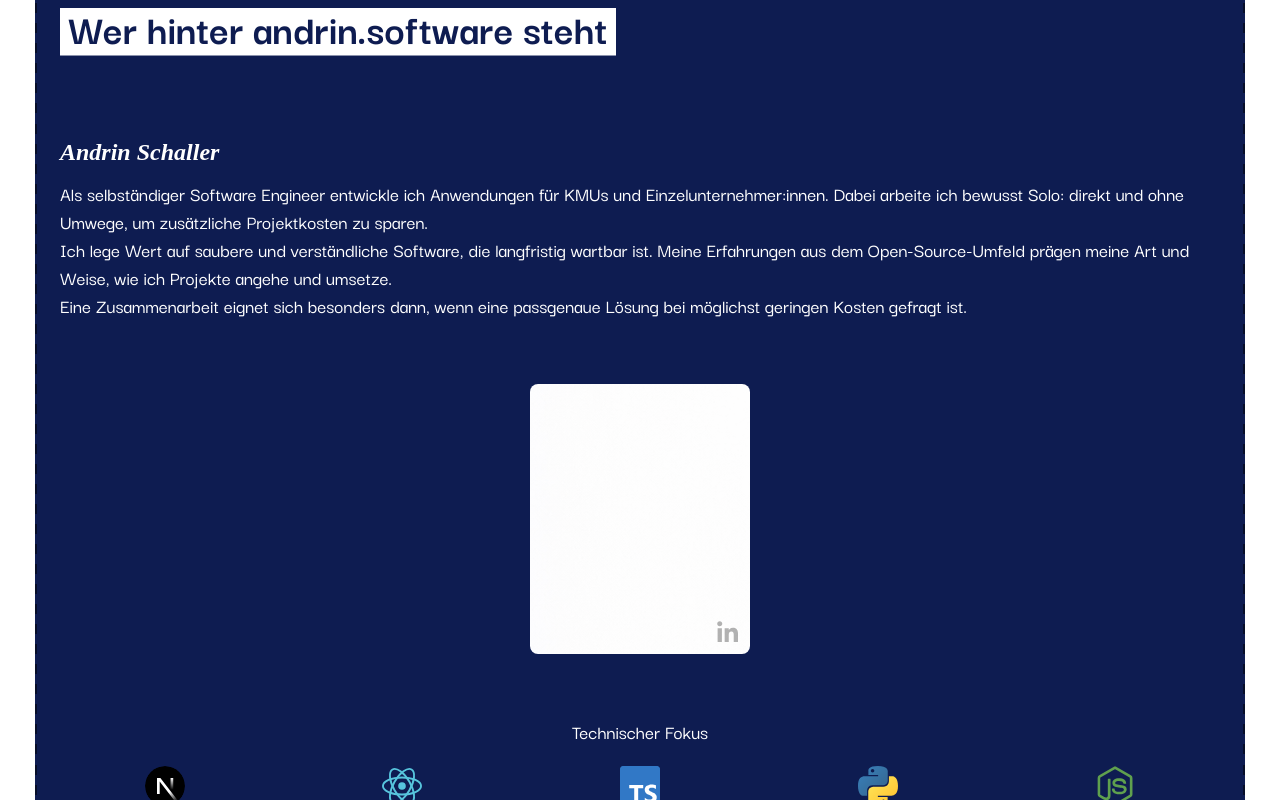
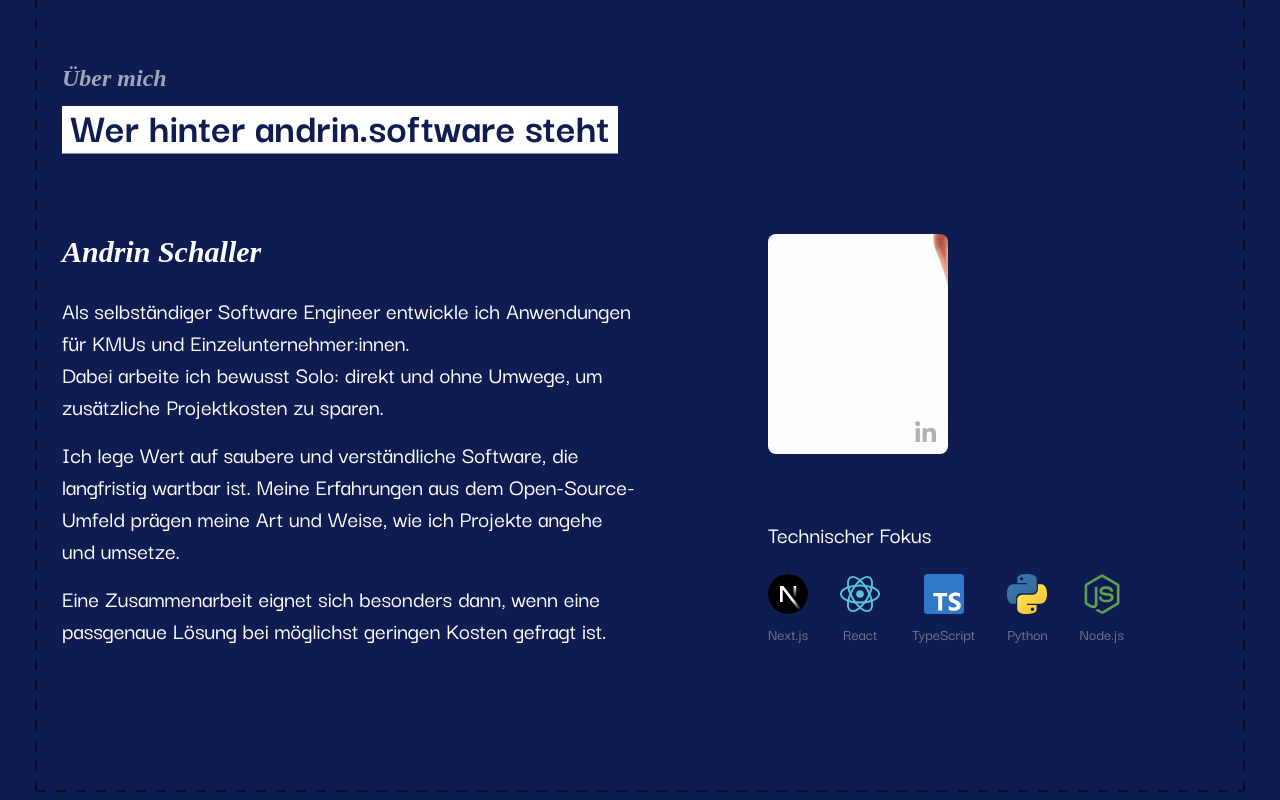
Before and after one commit to codeofandrin/andrin.software, a Next.js app: page / in a window 1280 px wide. Shown: the part 3800-4600 px from the top of the page. Built offline with nearby package versions, Linux system fonts and the light colour scheme.

Commit message:
Implement about section for desktop

```diff
--- a/src/app/(general)/(home)/page.tsx
+++ b/src/app/(general)/(home)/page.tsx
@@ -16,14 +16,12 @@ export const metadata = {
 
 export default function Home() {
   return (
-    <div className="sm:flex sm:justify-center">
-      <div className="sm:mx-body-desktop w-full sm:max-w-7xl">
-        <Hero />
-        <Services />
-        <Projects />
-        <About />
-        <Contact />
-      </div>
+    <div className="w-full sm:flex sm:flex-col sm:items-center">
+      <Hero />
+      <Services />
+      <Projects />
+      <About />
+      <Contact />
     </div>
   )
 }
--- a/src/components/home/About.tsx
+++ b/src/components/home/About.tsx
@@ -38,34 +38,48 @@ const TECH_ITEMS = [
 function AboutIntroduction() {
   return (
     <div>
-      <h3 className="font-['DM-Serif'] text-2xl font-bold italic">Andrin Schaller</h3>
-      <p className="mt-3 text-xl">
+      <h3 className="font-['DM-Serif'] text-2xl font-bold italic sm:text-3xl">Andrin Schaller</h3>
+      <div className="mt-3 flex flex-col text-xl sm:mt-6 sm:gap-4 sm:text-2xl">
+        <p>
           Als selbständiger Software Engineer entwickle ich Anwendungen für KMUs und Einzelunternehmer:innen.
+          <br />
           Dabei arbeite ich bewusst Solo: direkt und ohne Umwege, um zusätzliche Projektkosten zu sparen.
-        <br />
+        </p>
+        <p>
           Ich lege Wert auf saubere und verständliche Software, die langfristig wartbar ist. Meine Erfahrungen
           aus dem Open-Source-Umfeld prägen meine Art und Weise, wie ich Projekte angehe und umsetze.
-        <br />
+        </p>
+        <p>
           Eine Zusammenarbeit eignet sich besonders dann, wenn eine passgenaue Lösung bei möglichst geringen
           Kosten gefragt ist.
         </p>
+      </div>
     </div>
   )
 }
 
 function AboutPortrait() {
   return (
-    <div className="flex justify-center">
+    <div className="flex justify-center lg:justify-start">
       <Link
         href={Socials.linkedIn}
         target="_blank"
-        className="group relative h-[270px] w-[220px] overflow-hidden rounded-lg">
+        className="group relative h-[270px] w-[220px] overflow-hidden rounded-lg lg:h-[220px] lg:w-[180px]">
+        {/* Portrait Mobile */}
         <Image
-          className="object-none object-[0%_50%]"
+          className="object-none object-[0%_50%] lg:hidden"
           src="/images/portrait.png"
           alt="portrait_andrin_schaller"
           fill
           sizes="250px"
+        />
+        {/* Portrait Desktop */}
+        <Image
+          className="hidden object-none object-[10%_50%] lg:block"
+          src="/images/portrait.png"
+          alt="portrait_andrin_schaller"
+          fill
+          sizes="220px"
         />
         <SVGLinkedin className="absolute right-0 bottom-0 z-[99] mr-2 mb-2 origin-bottom-right scale-40 rounded-lg fill-black/30 transition-colors duration-300 group-hover:bg-[#00A0DC] group-hover:fill-white" />
       </Link>
@@ -81,17 +95,17 @@ interface AboutTechItemProps {
 function AboutTechItem({ name, SvgComponent }: AboutTechItemProps) {
   return (
     <div className="flex flex-col items-center">
-      <SvgComponent className="h-10 w-10" />
-      <p className="text-primary-60 mt-1 text-base">{name}</p>
+      <SvgComponent className="h-8 w-8 sm:h-10 sm:w-10" />
+      <p className="text-primary-60 mt-1 text-base sm:mt-2">{name}</p>
     </div>
   )
 }
 
 function AboutTechnicalFocus() {
   return (
-    <div className="flex flex-col items-center">
-      <p className="text-xl">Technischer Fokus</p>
-      <div className="mt-5 grid w-full grid-cols-[repeat(auto-fit,minmax(70px,1fr))] gap-7">
+    <div className="flex flex-col items-center lg:items-start">
+      <p className="text-xl lg:text-2xl">Technischer Fokus</p>
+      <div className="mt-6 grid w-full grid-cols-[repeat(auto-fit,minmax(70px,1fr))] gap-7 lg:flex lg:flex-wrap lg:gap-8">
         {TECH_ITEMS.map(({ name, SvgComponent }) => (
           <AboutTechItem key={`about-tech-${name}`} name={name} SvgComponent={SvgComponent} />
         ))}
@@ -102,7 +116,7 @@ function AboutTechnicalFocus() {
 
 export default function About() {
   return (
-    <SectionContainer colorTransition={true} bgColor="bg-primary-100" theme="dark">
+    <SectionContainer colorTransition bgColor="bg-primary-100" theme="dark">
       <ContentPadding className="text-white">
         <SectionTitle
           id="ueber-mich"
@@ -111,9 +125,13 @@ export default function About() {
           theme="dark"
         />
         <div className="grid gap-16">
+          <div className="grid grid-cols-1 gap-16 lg:grid-cols-2 lg:items-center lg:gap-0">
             <AboutIntroduction />
+            <div className="flex flex-col gap-16 lg:ml-32">
               <AboutPortrait />
               <AboutTechnicalFocus />
+            </div>
+          </div>
         </div>
       </ContentPadding>
     </SectionContainer>
--- a/src/components/home/Contact.tsx
+++ b/src/components/home/Contact.tsx
@@ -229,7 +229,7 @@ function ContactForm() {
 
 export default function Contact() {
   return (
-    <SectionContainer className="relative" noBottomPadding noBottomBorder>
+    <SectionContainer className="relative" noBottomPadding noYBorder>
       <ContentPadding>
         <SectionTitle
           id="kontakt"
--- a/src/components/home/Projects.tsx
+++ b/src/components/home/Projects.tsx
@@ -92,7 +92,7 @@ function ProjectRow({ index, type, title, description, link, imagePath, imageTra
 
 export default function Projects() {
   return (
-    <SectionContainer noBottomBorder>
+    <SectionContainer noYBorder>
       <ContentPadding>
         <SectionTitle id="projekte" title="Projekte" subTitle="Arbeiten aus der Praxis" />
         <div>
--- a/src/components/home/SectionContainer.tsx
+++ b/src/components/home/SectionContainer.tsx
@@ -5,7 +5,7 @@ interface SectionContainerProps extends React.HTMLProps<HTMLDivElement> {
   theme?: string
   bgColor?: string
   noBottomPadding?: boolean
-  noBottomBorder?: boolean
+  noYBorder?: boolean
 }
 
 export default function SectionContainer({
@@ -15,25 +15,53 @@ export default function SectionContainer({
   theme = "light",
   bgColor = "bg-inherit",
   noBottomPadding = false,
-  noBottomBorder = false,
+  noYBorder = false,
   ...props
 }: SectionContainerProps) {
-  let bottomPadding = noBottomPadding ? null : colorTransition ? "pb-36" : "pb-52 sm:pb-72"
-  let border
+  const bottomPadding = noBottomPadding ? "" : colorTransition ? "pb-36" : "pb-52 sm:pb-72"
 
-  switch (theme) {
-    case "light":
-      border = `${noBottomBorder ? "section-border-x-dashed-desktop" : "section-border-b-dashed-mobile section-border-x-and-b-dashed-desktop"} ${colorTransition && "section-border-t-dashed-mobile section-border-x-and-t-dashed-desktop"}`
-      break
+  const isLight = theme === "light"
 
-    case "dark":
-      border = `${noBottomBorder ? "section-border-x-dashed-dark-desktop" : "section-border-b-dashed-dark-mobile section-border-x-and-b-dashed-dark-desktop"} ${colorTransition && "section-border-t-dashed-dark-mobile section-border-x-and-t-dashed-dark-desktop"}`
-      break
+  // Combined x+b border (desktop only)
+  const xAndBBorder = isLight
+    ? "section-border-b-dashed-mobile section-border-x-and-b-dashed-desktop"
+    : "section-border-b-dashed-dark-mobile section-border-x-and-b-dashed-dark-desktop"
+
+  // x border only (desktop, no y)
+  const xBorder = isLight ? "section-border-x-dashed-desktop" : "section-border-x-dashed-dark-desktop"
+
+  // b border only (mobile only, since desktop always has x)
+  const bBorder = isLight
+    ? "section-border-b-dashed-mobile section-border-b-dashed-desktop"
+    : "section-border-b-dashed-dark-mobile section-border-b-dashed-dark-desktop"
+
+  // t border only (mobile only)
+  const tBorder = isLight
+    ? "section-border-t-dashed-mobile section-border-t-dashed-desktop"
+    : "section-border-t-dashed-dark-mobile section-border-t-dashed-dark-desktop"
+
+  if (colorTransition) {
+    const innerBorder = [!noYBorder && bBorder, tBorder].filter(Boolean).join(" ")
+
+    return (
+      <div className={`${bgColor} w-full sm:flex sm:justify-center`}>
+        <div className={`sm:mx-body-desktop py-16 sm:max-w-7xl sm:py-40 ${xBorder}`}>
+          <div className={`${innerBorder} pt-16 sm:pt-40 ${bottomPadding} ${className ?? ""}`} {...props}>
+            {children}
+          </div>
+        </div>
+      </div>
+    )
   }
 
+  // Default: x always active on desktop, combine with b if noYBorder is false
+  const border = noYBorder ? xBorder : xAndBBorder
+
   return (
-    <div className={`${colorTransition && "py-16"} ${bgColor}`}>
-      <div className={`${border ?? ""} pt-16 sm:pt-40 ${bottomPadding} ${className}`} {...props}>
+    <div className="sm:mx-body-desktop sm:max-w-7xl">
+      <div
+        className={`${border} w-full pt-16 sm:pt-40 ${bottomPadding} ${bgColor} ${className ?? ""}`}
+        {...props}>
         {children}
       </div>
     </div>
```
Also changed, not shown: src/app/globals.css. Lines whose indentation alone changed are shown as unchanged.
